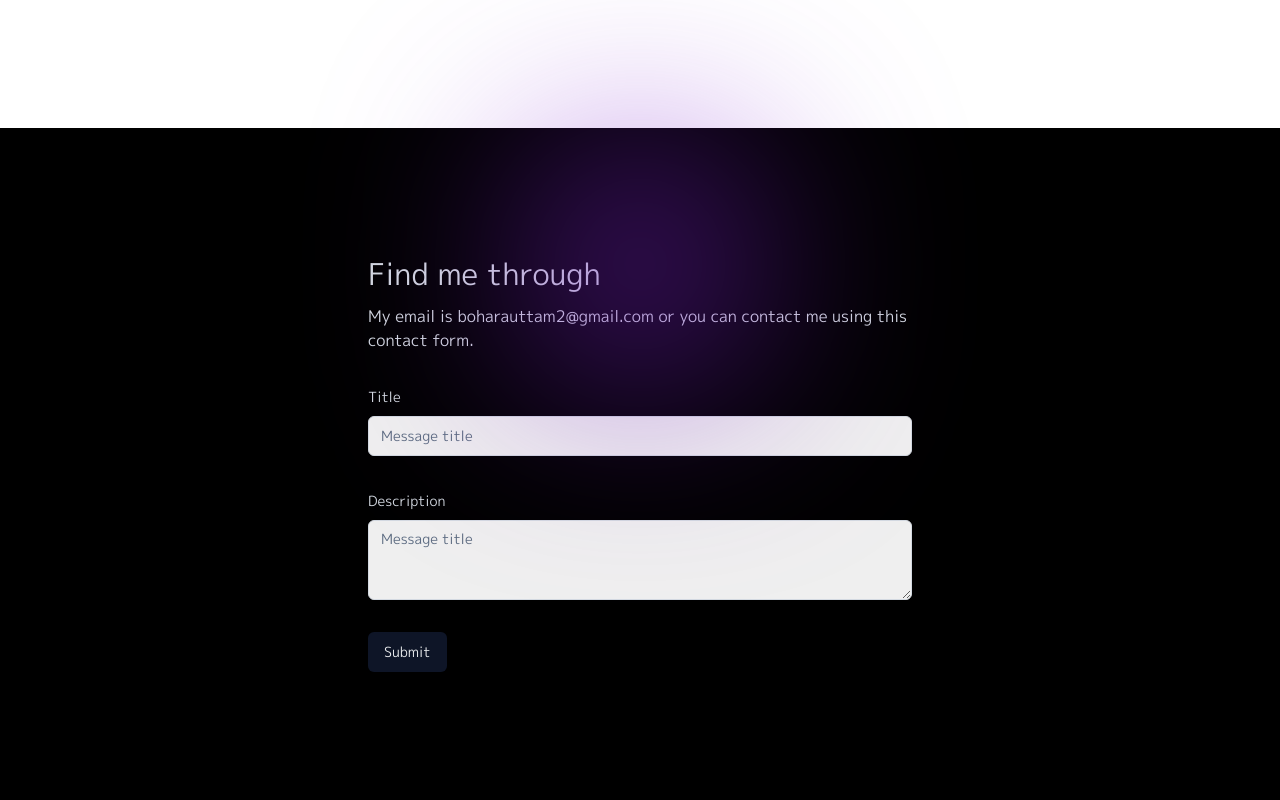
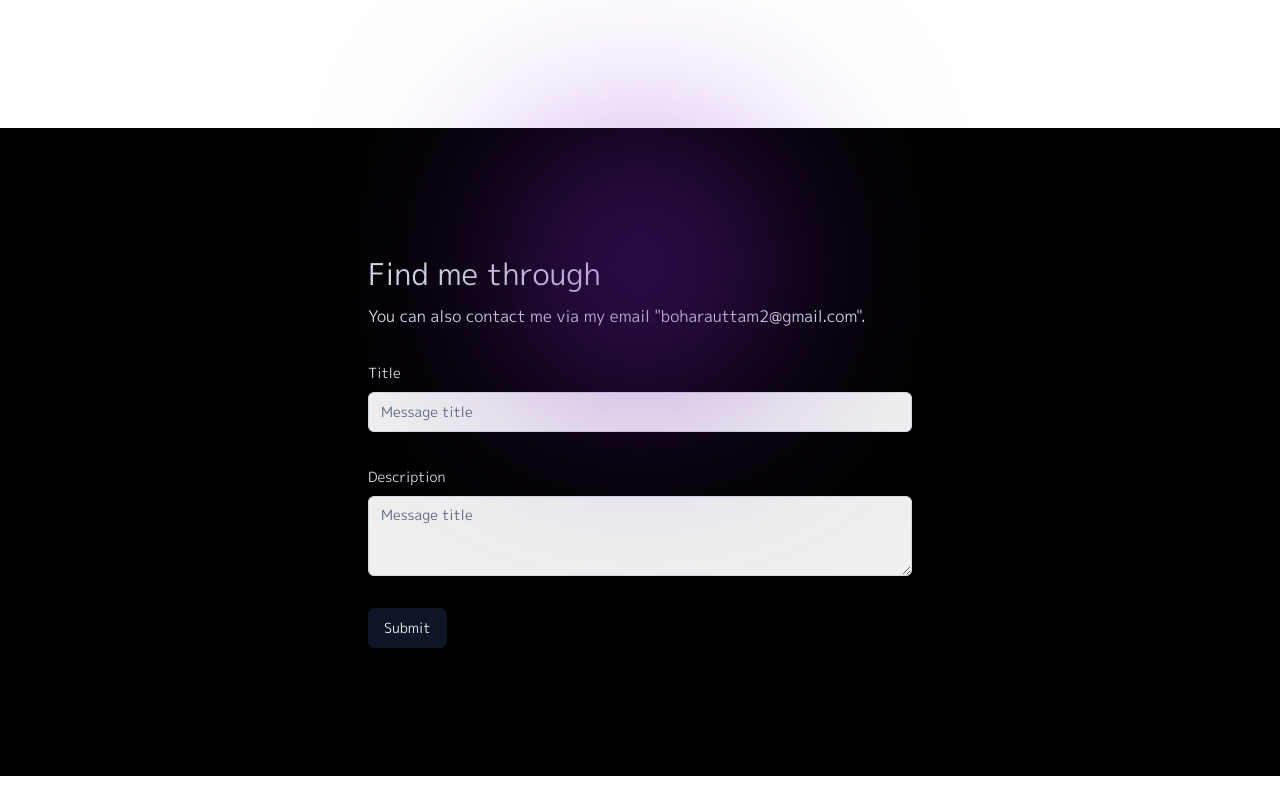
Before and after one commit to uttambohara/portfolio, a Next.js app: page / in a window 1280 px wide. Shown: the part 2717-3517 px from the top of the page. After the commit the page ends 3493 px from the top, so only its background shows below. Built offline with nearby package versions, Linux system fonts and the light colour scheme.

Commit message:
image update

```diff
--- a/src/components/global/sections/contact.tsx
+++ b/src/components/global/sections/contact.tsx
@@ -23,8 +23,7 @@ export default function Contact() {
           <div className="mb-8">
             <h2 className="mb-3 text-3xl">Find me through</h2>
             <p>
-              My email is boharauttam2@gmail.com or you can contact me using
-              this contact form.
+              You can also contact me via my email "boharauttam2@gmail.com".
             </p>
           </div>
 
```
Also changed, not shown: public/about.png.
